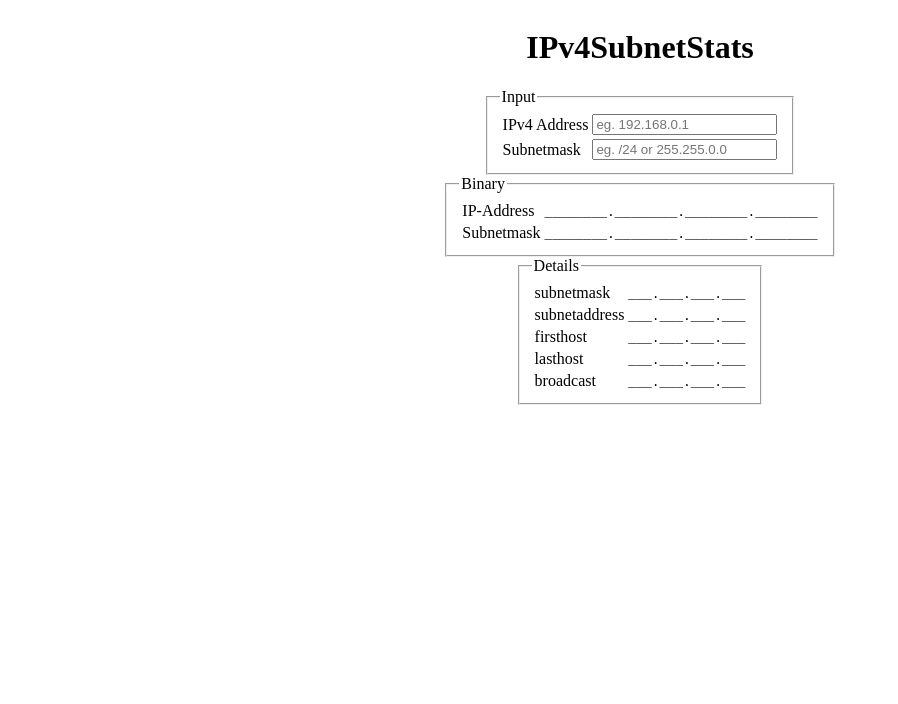
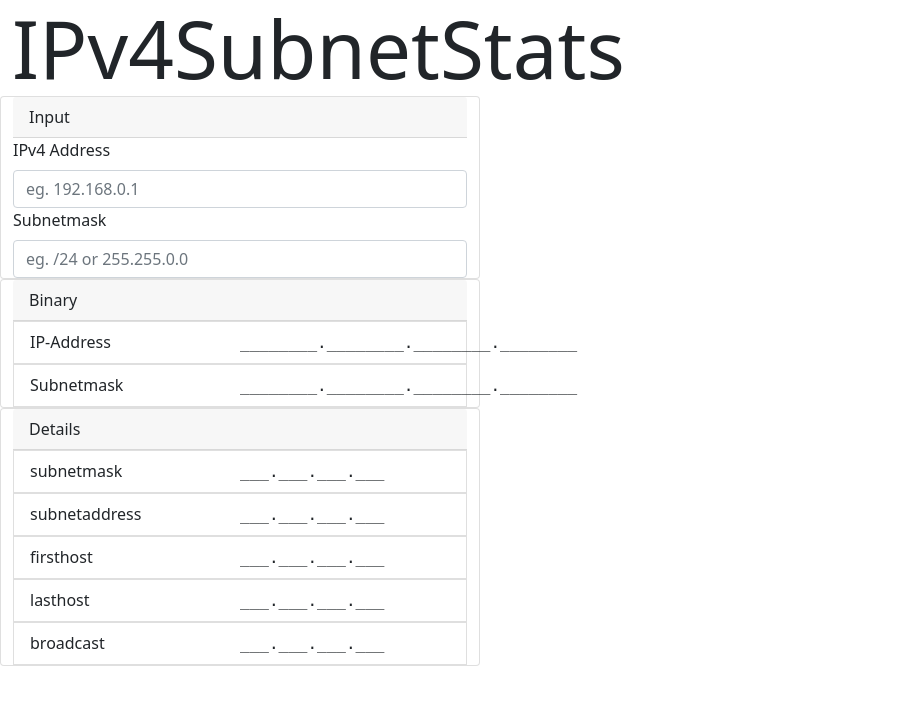
Before and after one commit to RaZoD1/subnetting-calculator, a React app: page / in a window 1280 px wide. Shown: the top 704 px of the page, without its empty margins (0-898 px from the left). Built offline with nearby package versions, Linux system fonts and the light colour scheme.

Commit message:
Converted to bootstrap

```diff
--- a/app/components/IPv4Address.js
+++ b/app/components/IPv4Address.js
@@ -9,7 +9,9 @@ export default function IPv4Address(props) {
   let ipv4 = null;
   if (!(ip instanceof IPv4)) {
     if (!IPv4.isValid(ipString)) {
-      return <span style={{ fontFamily: 'monospace' }}>{invalidMessage}</span>;
+      return (
+        <div className="d-inline-block font-monospace">{invalidMessage}</div>
+      );
     }
 
     ipv4 = new IPv4(ipString);
@@ -17,11 +19,16 @@ export default function IPv4Address(props) {
     ipv4 = ip;
   }
 
-  const display =
+  const displayText =
     displayType === 'decimal'
-      ? ipv4.getDecimalString(seperator)
+      ? ipv4
+          .getDecimalString(seperator)
+          .split('.')
+          // fill each octet with spaces to fill 3 digits
+          // .map((s) => s.padStart(3, String.fromCharCode(160)))
+          .join('.')
       : ipv4.getBinaryString(seperator);
-  return <span style={{ fontFamily: 'monospace' }}>{display}</span>;
+  return <div className="d-inline-block font-monospace">{displayText}</div>;
 }
 
 IPv4Address.defaultProps = {
--- a/app/components/IPv4AddressInput.js
+++ b/app/components/IPv4AddressInput.js
@@ -1,5 +1,7 @@
 import React, { useState } from 'react';
 import { IPv4 } from '../utils/IPv4';
+
+import Form from 'react-bootstrap/Form';
 
 export default function IPv4Input(props) {
   const { onChange, placeholder } = props;
@@ -19,18 +21,16 @@ export default function IPv4Input(props) {
     }
   };
 
-  const errorStyle = {
-    color: 'red',
-    fontWeight: 'bold',
-  };
-
+  const classes = [];
+  if (ipIsValid) classes.push('is-valid');
+  if (!(ipIsValid || ipUserString == '')) classes.push('is-invalid');
   return (
-    <input
+    <Form.Control
       type="text"
       value={ipUserString}
       onChange={handleChange}
       placeholder={placeholder}
-      style={ipIsValid || ipUserString == '' ? undefined : errorStyle}
+      className={classes.join(' ')}
     />
   );
 }
--- a/app/components/IPv4MaskInput.js
+++ b/app/components/IPv4MaskInput.js
@@ -19,11 +19,9 @@ export default function IPv4MaskInput(props) {
     }
   };
 
-  const errorStyle = {
-    color: 'red',
-    fontWeight: 'bold',
-    border: '1px solid red',
-  };
+  const classes = ['form-control'];
+  if (maskIsValid) classes.push('is-valid');
+  if (!(maskIsValid || maskUserString == '')) classes.push('is-invalid');
 
   return (
     <input
@@ -31,7 +29,7 @@ export default function IPv4MaskInput(props) {
       value={maskUserString}
       onChange={handleChange}
       placeholder={placeholder}
-      style={maskIsValid || maskUserString == '' ? undefined : errorStyle}
+      className={classes.join(' ')}
     />
   );
 }
--- a/app/components/IPv4SubnetInput.js
+++ b/app/components/IPv4SubnetInput.js
@@ -2,42 +2,24 @@ import React from 'react';
 
 import IPv4AddressInput from './IPv4AddressInput';
 import IPv4MaskInput from './IPv4MaskInput';
-import SplitTable from './SplitTable';
+
+import Form from 'react-bootstrap/Form';
 
 export default function IPv4SubnetInput(props) {
   const { onIpChange, ipPlaceholder, ipLabel } = props;
   const { onMaskChange, maskPlaceholder, maskLabel } = props;
 
-  const ipId = Math.random().toString(36).substring(2, 12);
-  const maskId = Math.random().toString(36).substring(2, 12);
-
-  const rows = [
-    {
-      left: <label htmlFor={ipId}>{ipLabel}</label>,
-      right: (
-        <IPv4AddressInput
-          id={ipId}
-          onChange={onIpChange}
-          placeholder={ipPlaceholder}
-        />
-      ),
-    },
-    {
-      left: <label htmlFor={maskId}>{maskLabel}</label>,
-      right: (
-        <IPv4MaskInput
-          id={maskId}
-          onChange={onMaskChange}
-          placeholder={maskPlaceholder}
-        />
-      ),
-    },
-  ];
-
   return (
-    <div>
-      <SplitTable rows={rows} />
-    </div>
+    <Form>
+      <Form.Group>
+        <Form.Label>{ipLabel}</Form.Label>
+        <IPv4AddressInput onChange={onIpChange} placeholder={ipPlaceholder} />
+      </Form.Group>
+      <Form.Group>
+        <Form.Label>{maskLabel}</Form.Label>
+        <IPv4MaskInput onChange={onMaskChange} placeholder={maskPlaceholder} />
+      </Form.Group>
+    </Form>
   );
 }
 IPv4SubnetInput.defaultProps = {
--- a/app/components/IPv4SubnetSplitter.js
+++ b/app/components/IPv4SubnetSplitter.js
@@ -7,9 +7,12 @@ import {
   getLastHost,
   getBroadcast,
 } from '../utils/Subnetting';
-import TitledContainer from './TitledContainer';
-import IPv4Address from './IPv4Address';
 import IPv4SubnetRow from './IPv4SubnetRow';
+
+import Card from 'react-bootstrap/Card';
+import ListGroup from 'react-bootstrap/ListGroup';
+import Table from 'react-bootstrap/Table';
+import Form from 'react-bootstrap/Form';
 
 export default function IPv4SubnetSplitter(props) {
   const { ip, mask } = props;
@@ -76,36 +79,35 @@ export default function IPv4SubnetSplitter(props) {
     calculateSubnets(nearestValidNets);
   }, [ip, mask]);
 
+  const controlClasses = [];
+  if (!inputError && splitUserString != '') controlClasses.push('is-valid');
+  if (inputError && splitUserString != '') controlClasses.push('is-invalid');
+
   return (
-    <TitledContainer title={'Subnet Splitter'}>
+    <Card style={{ width: 'max-content' }}>
+      <Card.Header>Subnet Splitter</Card.Header>
+      <ListGroup variant="flush">
+        <ListGroup.Item>
+          <Form>
+            <Form.Group>
+              <Form.Label>Amount of Subnets</Form.Label>
+              <Form.Control
+                type="text"
+                placeholder="Amount of Subnets"
+                value={splitUserString}
+                onChange={handleChange}
+                className={controlClasses.join(' ')}
+              />
+              <Form.Text>{nearestValidNets}</Form.Text>
+            </Form.Group>
+          </Form>
+        </ListGroup.Item>
+      </ListGroup>
       <div>
-        <label>
-          Amount of subnets&nbsp;
-          <input
-            type="text"
-            onChange={handleChange}
-            value={splitUserString}
-            className={inputError ? 'input-error' : ''}
-          />{' '}
-          <span>({nearestValidNets})</span>
-        </label>
-      </div>
-      <div
-        style={{
-          overflowY: 'scroll',
-          height: '10rem',
-          border: '1px solid black',
-        }}
-      >
-        <table
-          style={{
-            borderCollapse: 'separate',
-            borderSpacing: '50px 0',
-          }}
-        >
+        <Table striped bordered hover>
           <thead>
             <tr>
-              <th>Nr.</th>
+              <th>#</th>
               <th>Subnetmask</th>
               <th>Subnetaddress</th>
               <th>First Host</th>
@@ -118,9 +120,9 @@ export default function IPv4SubnetSplitter(props) {
               <IPv4SubnetRow subnet={subnet} index={index} />
             ))}
           </tbody>
-        </table>
+        </Table>
       </div>
-    </TitledContainer>
+    </Card>
   );
 }
 IPv4SubnetSplitter.defaultProps = {
--- a/app/components/IPv4SubnetStats.js
+++ b/app/components/IPv4SubnetStats.js
@@ -13,6 +13,11 @@ import {
 import TitledContainer from './TitledContainer';
 import SplitTableContainer from './SplitTableContainer';
 import IPv4SubnetSplitter from './IPv4SubnetSplitter';
+
+import Card from 'react-bootstrap/Card';
+import Row from 'react-bootstrap/Row';
+import Col from 'react-bootstrap/Col';
+import Container from 'react-bootstrap/Container';
 
 export default function IPv4SubnetStats(props) {
   const [ip, setIp] = useState(null);
@@ -92,31 +97,38 @@ export default function IPv4SubnetStats(props) {
   ];
 
   return (
-    <div
-      style={{
-        display: 'flex',
-        justifyContent: 'space-around',
-        flexDirection: 'column',
-        alignItems: 'center',
-        height: '100%',
-        width: '100%',
-      }}
-    >
-      <h1>IPv4SubnetStats</h1>
-      <TitledContainer title="Input">
+    <Container fluid>
+      <Row>
+        <div className="display-1 mx-auto">IPv4SubnetStats</div>
+      </Row>
+      <Row>
+        <Col>
+          <Row>
+            <Card style={{ width: '30rem' }}>
+              <Card.Header>Input</Card.Header>
               <IPv4SubnetInput
                 onIpChange={handleIpChange}
                 ipPlaceholder="eg. 192.168.0.1"
                 onMaskChange={handleMaskChange}
                 maskPlaceholder="eg. /24 or 255.255.0.0"
               />
-      </TitledContainer>
-
+            </Card>
+          </Row>
+          <Row>
             <SplitTableContainer title="Binary" align={'left'} rows={binary} />
-
-      <SplitTableContainer title="Details" align={'left'} rows={details} />
-
+          </Row>
+          <Row>
+            <SplitTableContainer
+              title="Details"
+              align={'left'}
+              rows={details}
+            />
+          </Row>
+        </Col>
+        <Col className="h-100" md="auto">
           {ip && mask ? <IPv4SubnetSplitter ip={ip} mask={mask} /> : null}
-    </div>
+        </Col>
+      </Row>
+    </Container>
   );
 }
--- a/app/components/SplitTable.js
+++ b/app/components/SplitTable.js
@@ -1,4 +1,6 @@
 import React from 'react';
+
+import ListGroup from 'react-bootstrap/ListGroup';
 
 const alignOptions = {
   left: { left: 'left', right: 'left' },
@@ -12,20 +14,30 @@ export default function SplitTable(props) {
   const alignOption = alignOptions[align] || alignOptions.left;
 
   return (
-    <table className="splitTable">
-      <tbody>
-        {rows?.map((row, i) => {
-          const { left, right } = row;
+    <ListGroup variant="flush" className="w-100">
+      {rows?.map((row, i) => {
+        const { left, right } = row;
 
-          return (
-            <tr key={'row' + i}>
-              <td style={{ textAlign: alignOption.left }}>{left}</td>
-              <td style={{ textAlign: alignOption.right }}>{right}</td>
-            </tr>
-          );
-        })}
-      </tbody>
-    </table>
+        return (
+          <div key={'row' + i}>
+            <ListGroup.Item>
+              <div
+                className="w-50 d-inline-block"
+                style={{ textAlign: alignOption.left }}
+              >
+                {left}
+              </div>
+              <div
+                className="w-50 d-inline-block"
+                style={{ textAlign: alignOption.right }}
+              >
+                {right}
+              </div>
+            </ListGroup.Item>
+          </div>
+        );
+      })}
+    </ListGroup>
   );
 }
 SplitTable.defaultProps = {
--- a/app/components/SplitTableContainer.js
+++ b/app/components/SplitTableContainer.js
@@ -1,14 +1,17 @@
 import React from 'react';
 import SplitTable from './SplitTable';
 import TitledContainer from './TitledContainer';
+
+import Card from 'react-bootstrap/Card';
 
 export default function SplitTableContainer(props) {
   const { title, rows, align } = props;
 
   return (
-    <TitledContainer title={title}>
+    <Card style={{ width: '30rem' }}>
+      <Card.Header>{title}</Card.Header>
       <SplitTable rows={rows} align={align} />
-    </TitledContainer>
+    </Card>
   );
 }
 SplitTableContainer.defaultProps = {
--- a/app/index.js
+++ b/app/index.js
@@ -4,6 +4,7 @@ import { createRoot } from 'react-dom/client';
 import App from './App';
 
 import './style/index.css';
+import 'bootstrap/dist/css/bootstrap.min.css';
 
 const root = createRoot(document.getElementById('root'));
 root.render(
```
Lines whose indentation alone changed are shown as unchanged.
